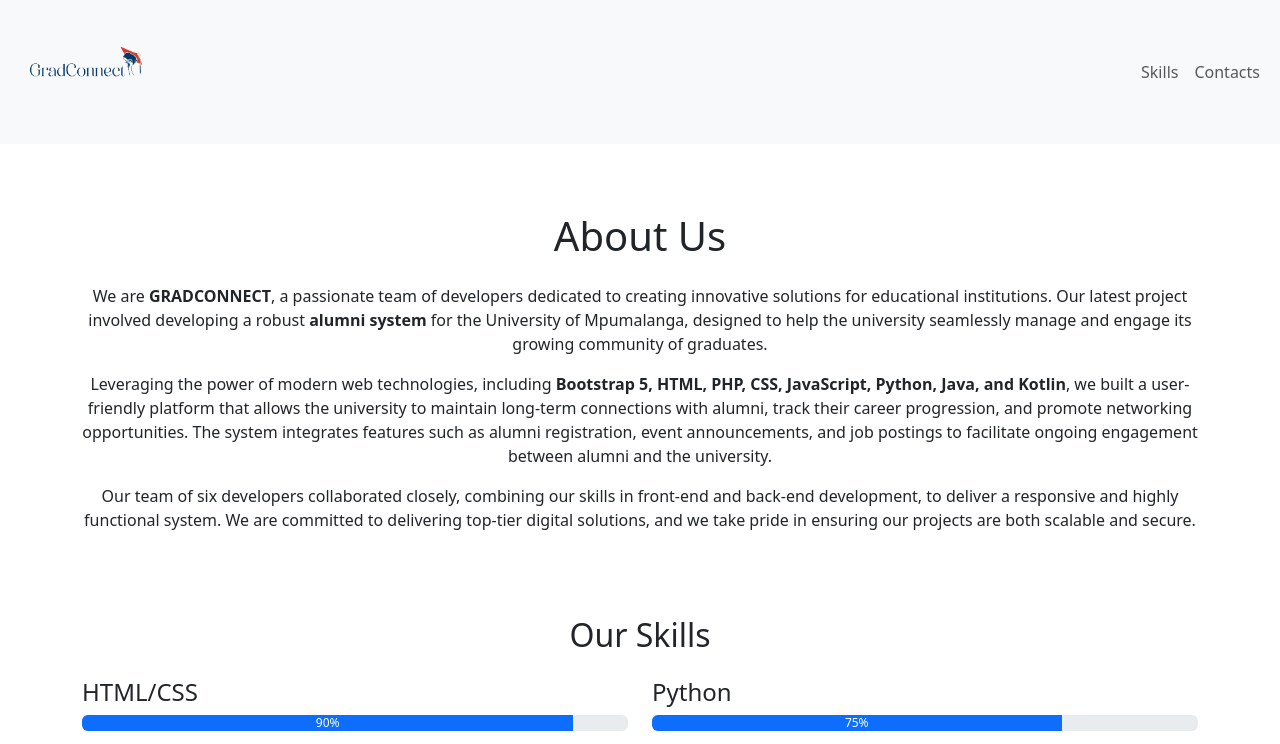
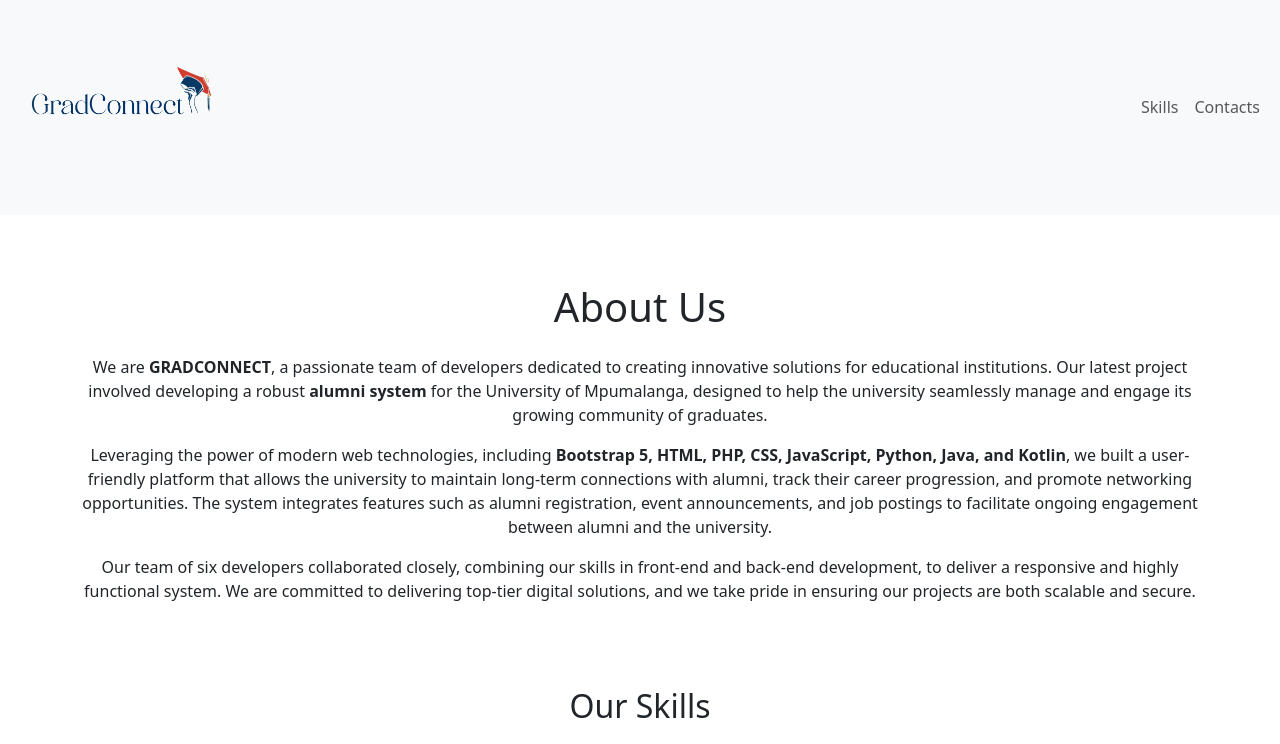
Before and after one commit to Banelle001/gradconnect-portfolio, a plain HTML site: page GradConnect/index.html in a window 1280 px wide. Shown: the top 744 px of the page. Drawn offline with nearby package versions, Linux system fonts and the light colour scheme.

Commit message:
styles.css

```diff
--- a/GradConnect/css/styles.css
+++ b/GradConnect/css/styles.css
@@ -15,7 +15,7 @@ body {
 
 /* Logo Image Styles */
 .logo-img {
-    width: 50%; /* Make the logo take up 100% of the navbar-brand's width */
+    width: 80%; /* Make the logo take up 100% of the navbar-brand's width */
     height: auto; /* Maintain aspect ratio */
 }
 
```
